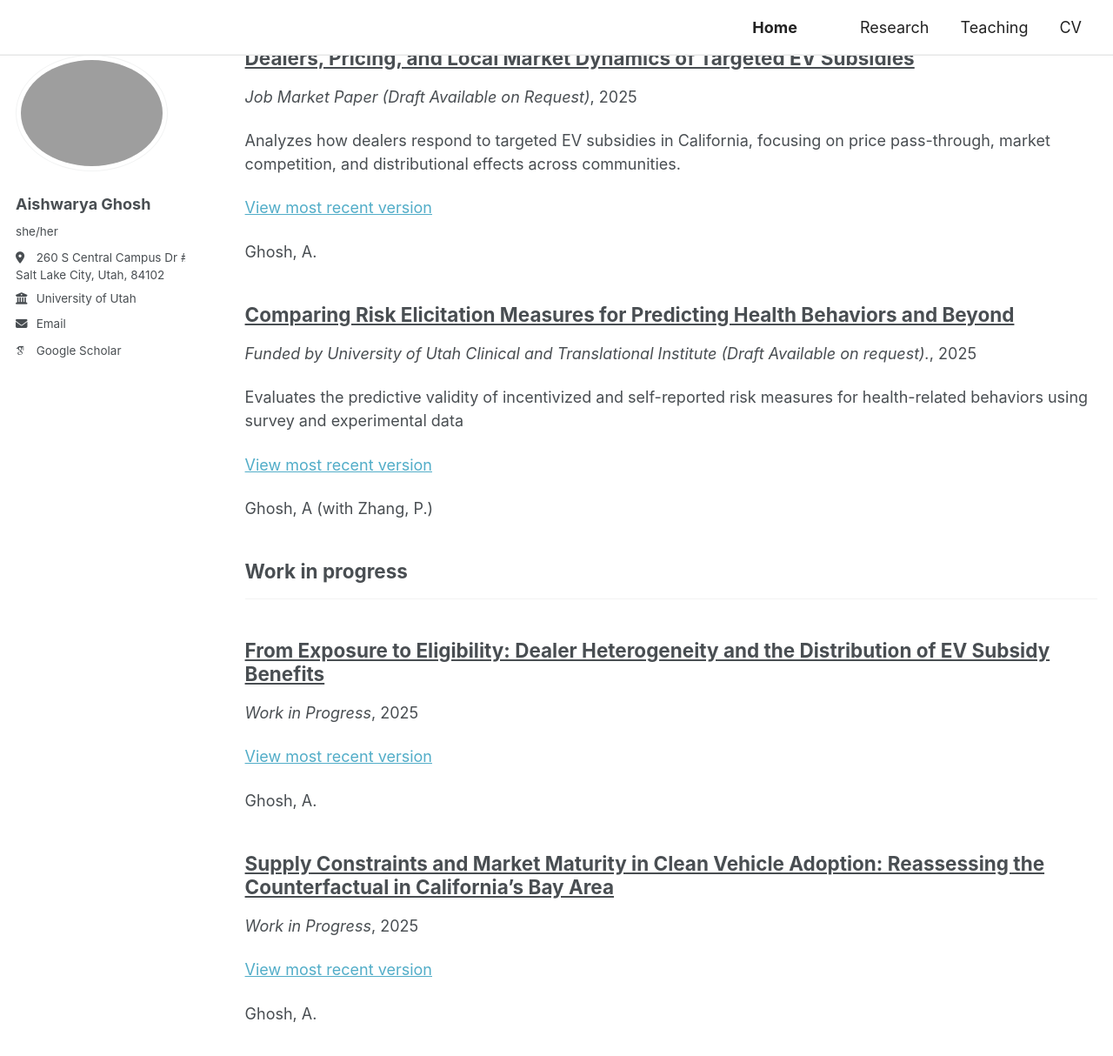
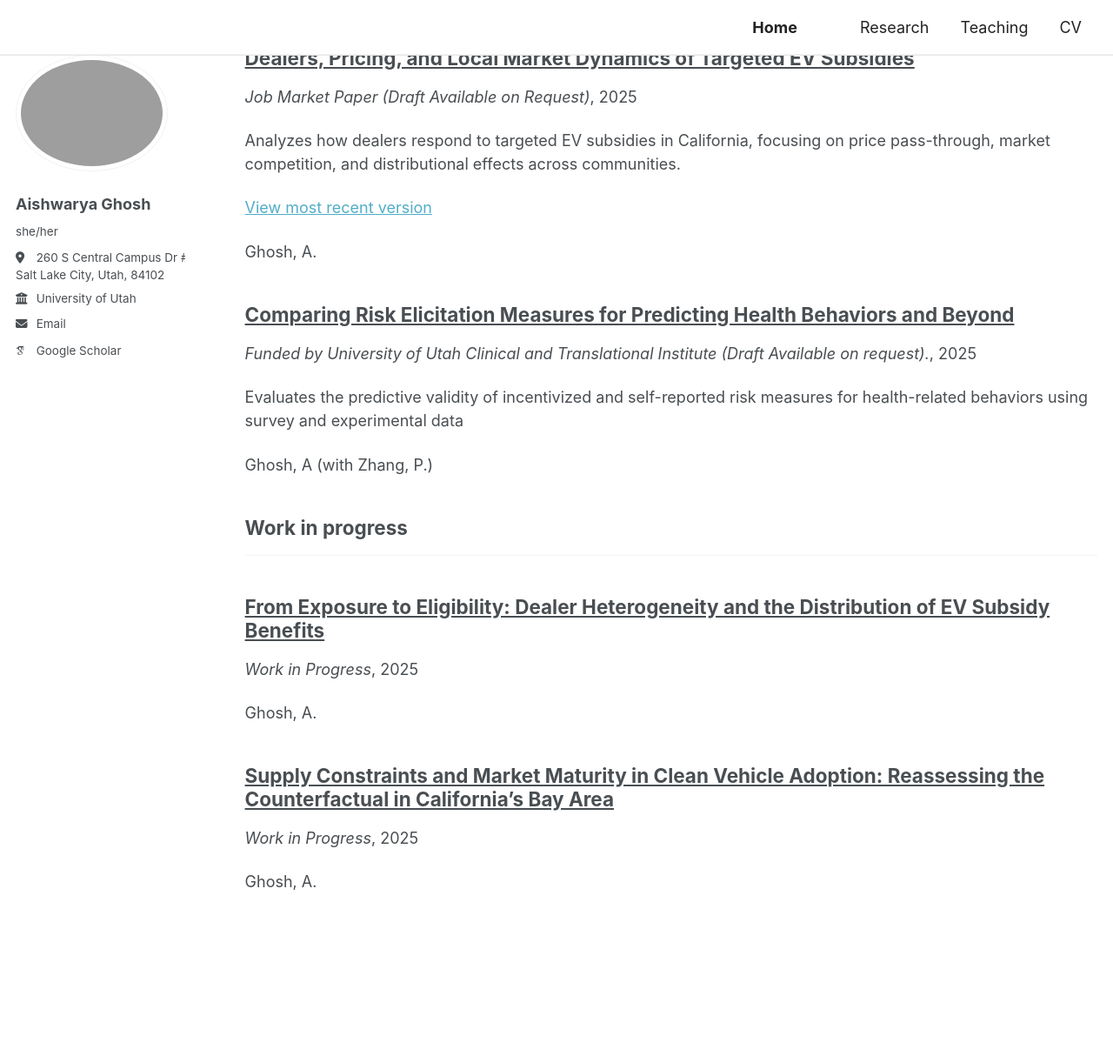
Before and after one commit to ghoshash1/ghoshash1.github.io, a Jekyll site: the page built from _pages/research.html, in a window 1280 px wide and 1400 px high, scrolled down 927 px. Shown: the top 1214 px of the window at 87% size. Built offline with Jekyll 4.4.1, drawn with Linux system fonts in a browser that asks for light colours; some web fonts are replaced.

Commit message:
Update archive-single.html

```diff
--- a/_includes/archive-single.html
+++ b/_includes/archive-single.html
@@ -55,8 +55,8 @@
     {% elsif post.excerpt and site.read_more == 'enabled' %}
     <p class="archive__item-excerpt" itemprop="description"><p>{{ post.excerpt | markdownify | remove: '<p>' | remove: '</p>' }}<strong><a href="{{ base_path }}{{ post.url }}" rel="permalink"> Read more</a></strong></p></p>
     {% endif %}
-    {% if post.category != 'published' and post.paperurl %}
-  <p><a href="{{ post.paperurl }}" target="_blank" rel="noopener">View most recent version</a></p>
+  {% if post.jmp and post.recenturl %}
+  <p><a href="{{ post.recenturl }}" target="_blank" rel="noopener">View most recent version</a></p>
 {% endif %}
 
     {% if post.citation and (post.category == 'published') and post.paperurl and post.slidesurl and post.bibtexurl %}
```
